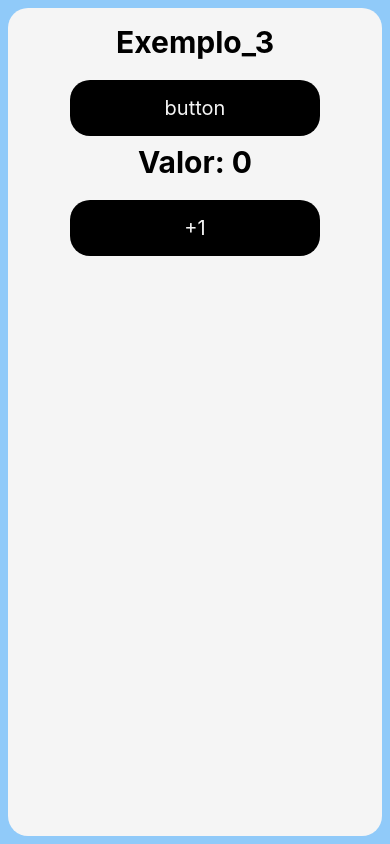
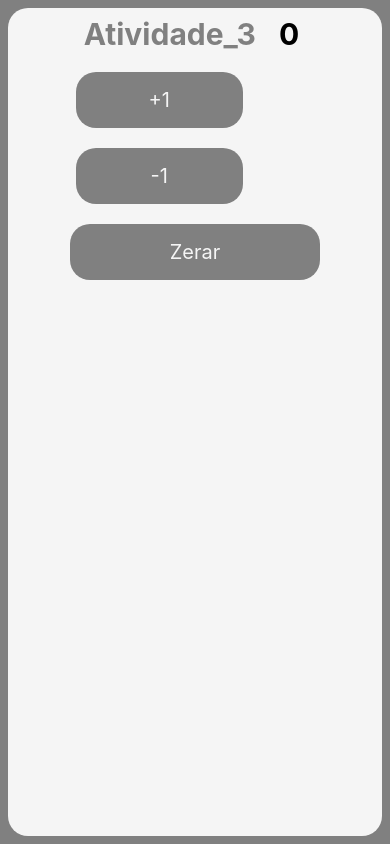
Before and after one commit to cleitongrodrigues/react_native, a React Native app: screen / in a window 390 px wide. Built offline with nearby package versions, Linux system fonts and the light colour scheme.

Commit message:
Aula 13-03-2024

```diff
--- a/App.js
+++ b/App.js
@@ -6,7 +6,8 @@ import { StyleSheet, Text, View, Image} from 'react-native';
 // import Index from './src/Atv_01';
 
 // import index from './src/Ex_03/index';
-import Exemplo_3 from './src/Ex_03/index';
+// import Exemplo_3 from './src/Ex_03/index';
+import Exemplo_3 from './src/Atividade_03/index';
 
 
 
@@ -33,7 +34,7 @@ const styles = StyleSheet.create({
     flex: 1,
     alignItems: 'center',
     justifyContent: "center",
-    backgroundColor: '#90CAF9',
+    backgroundColor: 'gray',
     padding: 8,
 
   },
--- /dev/null
+++ b/src/Atividade_03/index.js
@@ -0,0 +1,62 @@
+import React,{ useState } from 'react';
+import {View, Text, TouchableOpacity} from 'react-native';
+import styles from './styles';
+
+export default function Atividade_3(){
+    const [numero, setNumero] = useState(0);
+
+    function incremento(){
+        const inc = numero + 1;
+        setNumero(inc);
+    }
+    function decremento(){
+        const dec = numero - 1;
+        setNumero(dec);
+    }
+    function zerar(){
+        const zerar = numero*0;
+        setNumero(zerar);
+    }
+    return(
+        <View style={styles.container}>
+           <View style={styles.View}>
+
+            <Text style={styles.titulo}>Atividade_3</Text>
+
+
+
+            <Text style={styles.valor}> {numero} </Text>
+            <TouchableOpacity
+
+            style={styles.botao}
+            onPress={() => incremento()}
+            >
+
+                <Text style={styles.txtbotao1}>+1</Text>
+
+
+            </TouchableOpacity>
+
+            <TouchableOpacity
+            style={styles.botao}
+            onPress={() => decremento()}
+            >
+
+                <Text style={styles.txtbotao}>-1</Text>
+
+
+            </TouchableOpacity>
+            </View>
+            <TouchableOpacity
+            style={styles.botao}
+            onPress={() => zerar()}
+            >
+
+                <Text style={styles.txtbotao}>Zerar</Text>
+
+
+            </TouchableOpacity>
+
+        </View>
+    );
+};
--- /dev/null
+++ b/src/Atividade_03/styles.js
@@ -0,0 +1,54 @@
+import { StyleSheet } from "react-native";
+
+const styles = StyleSheet.create({
+    container:{
+        flex: 1,
+        backgroundColor: '#f5f5f5',
+        width: '100%',
+        alignItems: 'center',
+        padding:8,
+        borderRadius:20,
+    },
+    View:{
+        display:'inline-block',
+        flexWrap:'wrap',
+
+    },
+
+    titulo:{
+        fontSize:30,
+        fontWeight:'bold',
+        margin:8,
+        marginBottom:20,
+        color: 'gray',
+    },
+    valor:{
+        fontSize:30,
+        fontWeight:'bold',
+        margin:8,
+        marginBottom:20,
+        color:'black',
+    },
+
+    botao:{
+        width:'70%',
+        padding:16,
+        backgroundColor: 'gray',
+        color: '#f5f5f5',
+        fontSize:20,
+        alignItems:'center',
+        borderRadius:20,
+        marginTop:20,
+
+    },
+    txtbotao1:{
+        color:'#f5f5f5',
+        fontSize:20,
+        margin:0,
+    },
+    txtbotao:{
+        color:'#f5f5f5',
+        fontSize:20,
+    },
+})
+export default styles;
```
Also changed, not shown: src/Ex_03/index.js (+4 -4 lines).
